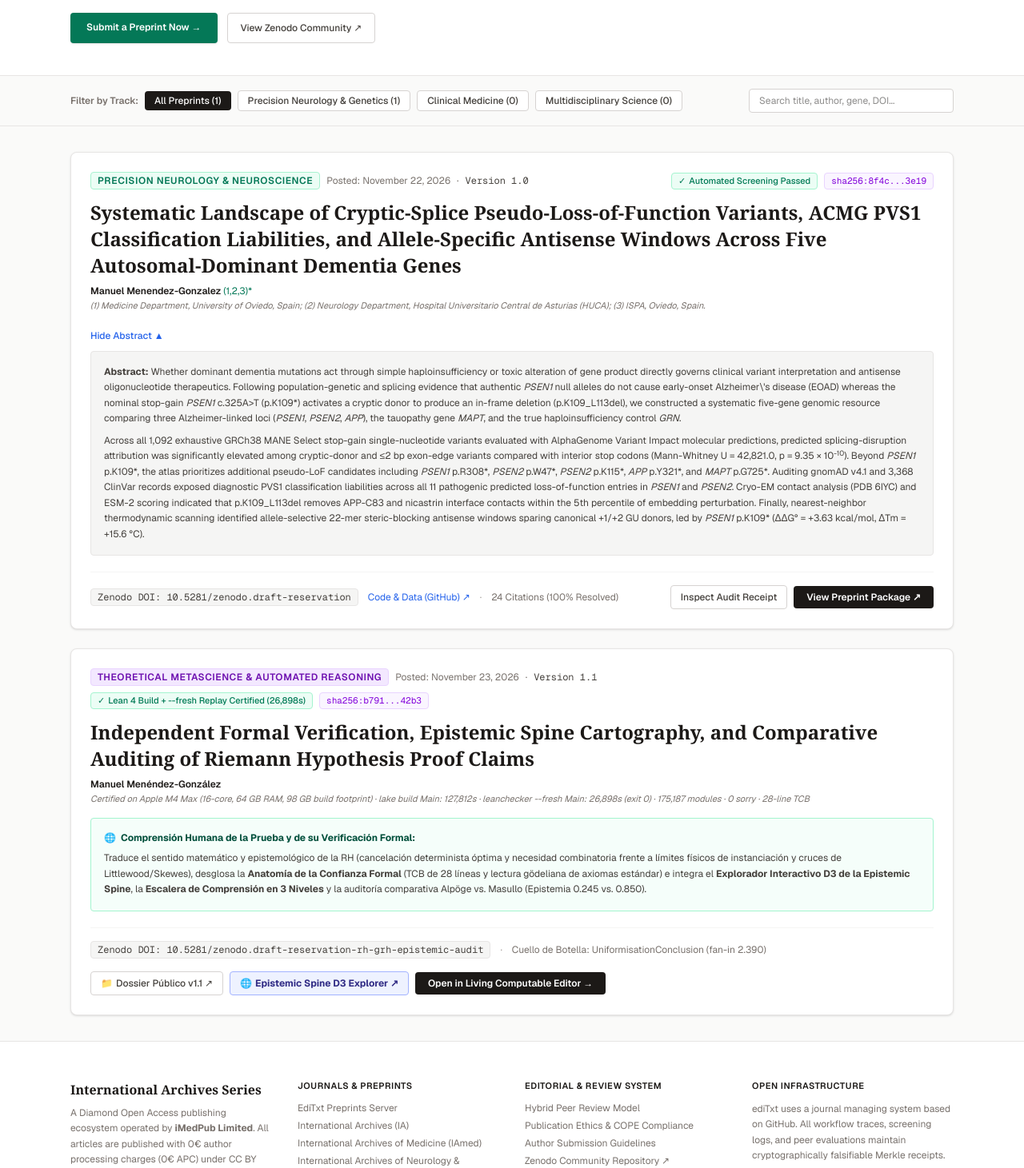
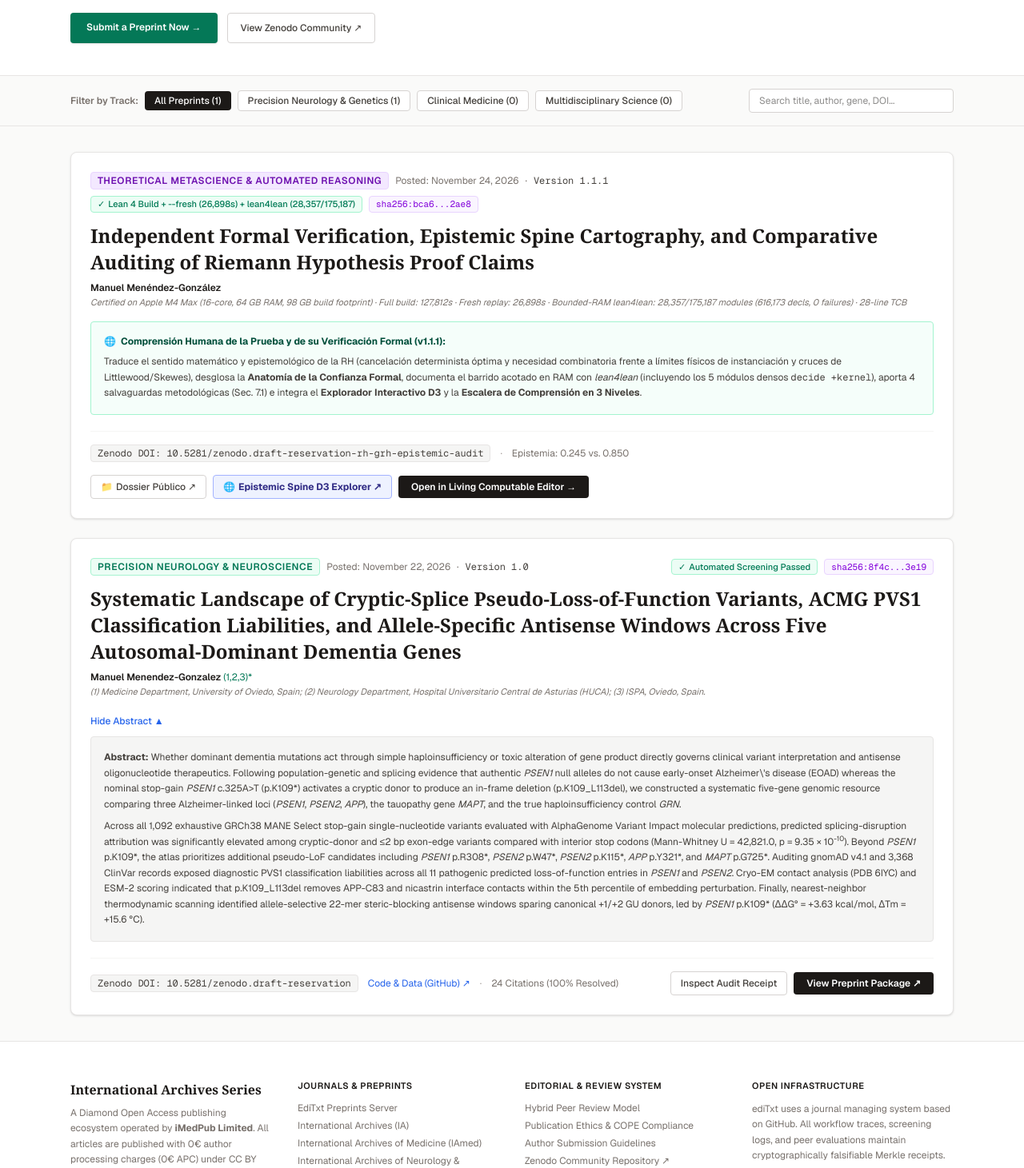
Before and after one commit to imedpub-ltd/editxt-frontend, a Next.js app: page /preprints in a window 1280 px wide. Shown: the part 381-1842 px from the top of the page at 80% size. Built offline with nearby package versions, Linux system fonts and the light colour scheme.

Commit message:
feat(preprints): promote RH v1.1.1 as first lead preprint on portal

```diff
--- a/src/app/preprints/page.tsx
+++ b/src/app/preprints/page.tsx
@@ -108,7 +108,89 @@ export default function PreprintsPage() {
         <main className="mx-auto max-w-6xl px-6 py-8">
           <div className="space-y-6">
 
-            {/* Featured Lead Preprint: 5-Gene Dementia Paper */}
+            {/* First Lead Preprint: Alpöge Riemann Hypothesis (v1.1.1) */}
+            <article className="rounded-lg border border-[#e7e5e4] bg-white p-6 shadow-sm hover:border-[#d6d3d1] transition">
+              <div className="flex flex-wrap items-center justify-between gap-2 text-xs text-[#78716c] mb-3">
+                <div className="flex items-center gap-2">
+                  <span className="font-semibold uppercase tracking-wider text-purple-800 bg-purple-100 border border-purple-200 px-2 py-0.5 rounded">
+                    Theoretical Metascience &amp; Automated Reasoning
+                  </span>
+                  <span>Posted: November 24, 2026</span>
+                  <span>·</span>
+                  <span className="font-mono text-[#44403c]">Version 1.1.1</span>
+                </div>
+                <div className="flex items-center gap-2">
+                  <span className="bg-emerald-50 text-emerald-700 border border-emerald-200 px-2 py-0.5 rounded text-[11px] font-medium flex items-center gap-1">
+                    <span>✓</span> Lean 4 Build + --fresh (26,898s) + lean4lean (28,357/175,187)
+                  </span>
+                  <span className="bg-purple-50 text-purple-700 border border-purple-200 px-2 py-0.5 rounded text-[11px] font-mono">
+                    sha256:bca6...2ae8
+                  </span>
+                </div>
+              </div>
+
+              <h2 className="font-serif text-xl sm:text-2xl font-bold text-[#1c1917] leading-snug">
+                Independent Formal Verification, Epistemic Spine Cartography, and Comparative Auditing of Riemann Hypothesis Proof Claims
+              </h2>
+
+              <div className="mt-2 text-xs font-semibold text-[#1c1917]">
+                Manuel Menéndez-González
+              </div>
+              <div className="text-[11px] text-[#78716c] italic mt-0.5">
+                Certified on Apple M4 Max (16-core, 64 GB RAM, 98 GB build footprint) · Full build: 127,812s · Fresh replay: 26,898s · Bounded-RAM lean4lean: 28,357/175,187 modules (616,173 decls, 0 failures) · 28-line TCB
+              </div>
+
+              {/* Cognitive Opacity Tools Showcase */}
+              <div className="mt-4 rounded border border-emerald-200 bg-emerald-50/50 p-4 text-xs text-emerald-950 space-y-2">
+                <div className="font-bold flex items-center gap-1.5 text-emerald-900">
+                  <span>🌐</span>
+                  <span>Comprensión Humana de la Prueba y de su Verificación Formal (v1.1.1):</span>
+                </div>
+                <p className="text-[#44403c] leading-relaxed">
+                  Traduce el sentido matemático y epistemológico de la RH (cancelación determinista óptima y necesidad combinatoria frente a límites físicos de instanciación y cruces de Littlewood/Skewes), desglosa la <strong>Anatomía de la Confianza Formal</strong>, documenta el barrido acotado en RAM con <em>lean4lean</em> (incluyendo los 5 módulos densos <code>decide +kernel</code>), aporta 4 salvaguardas metodológicas (Sec. 7.1) e integra el <strong>Explorador Interactivo D3</strong> y la <strong>Escalera de Comprensión en 3 Niveles</strong>.
+                </p>
+              </div>
+
+              {/* Summary CTAs */}
+              <div className="mt-5 pt-4 border-t border-[#f5f5f4] flex flex-wrap items-center justify-between gap-4 text-xs">
+                <div className="flex flex-wrap items-center gap-3">
+                  <span className="font-mono bg-[#f5f5f4] border border-[#e7e5e4] px-2 py-0.5 rounded text-[#44403c]">
+                    Zenodo DOI: 10.5281/zenodo.draft-reservation-rh-grh-epistemic-audit
+                  </span>
+                  <span className="text-[#a8a29e]">·</span>
+                  <span className="text-[#78716c]">Epistemia: 0.245 vs. 0.850</span>
+                </div>
+
+                <div className="flex flex-wrap items-center gap-2">
+                  <a
+                    href="https://github.com/Fundacion-de-Neurociencias/riemann-hypothesis-audit-dossier"
+                    target="_blank"
+                    rel="noreferrer"
+                    className="rounded border border-[#d6d3d1] bg-white text-[#44403c] hover:bg-[#f5f5f4] px-3 py-1.5 font-medium transition flex items-center gap-1"
+                  >
+                    <span>📁</span>
+                    <span>Dossier Público ↗</span>
+                  </a>
+                  <a
+                    href="/visualizations/epistemic_spine_explorer.html"
+                    target="_blank"
+                    rel="noreferrer"
+                    className="rounded border border-indigo-300 bg-indigo-50 text-indigo-900 hover:bg-indigo-100 px-3 py-1.5 font-bold transition flex items-center gap-1"
+                  >
+                    <span>🌐</span>
+                    <span>Epistemic Spine D3 Explorer ↗</span>
+                  </a>
+                  <Link
+                    href="/editor/2026-11-alpoge-riemann-hypothesis"
+                    className="rounded bg-[#1c1917] hover:bg-black text-white px-4 py-1.5 font-semibold transition"
+                  >
+                    Open in Living Computable Editor →
+                  </Link>
+                </div>
+              </div>
+            </article>
+
+            {/* Second Preprint: 5-Gene Dementia Paper */}
             <article className="rounded-lg border border-[#e7e5e4] bg-white p-6 shadow-sm hover:border-[#d6d3d1] transition">
               <div className="flex flex-wrap items-center justify-between gap-2 text-xs text-[#78716c] mb-3">
                 <div className="flex items-center gap-2">
@@ -197,88 +279,6 @@ export default function PreprintsPage() {
               </div>
             </article>
 
-            {/* Second Manuscript: Alpöge Riemann Hypothesis (Complete & Double-Certified) */}
-            <article className="rounded-lg border border-[#e7e5e4] bg-white p-6 shadow-sm hover:border-[#d6d3d1] transition">
-              <div className="flex flex-wrap items-center justify-between gap-2 text-xs text-[#78716c] mb-3">
-                <div className="flex items-center gap-2">
-                  <span className="font-semibold uppercase tracking-wider text-purple-800 bg-purple-100 border border-purple-200 px-2 py-0.5 rounded">
-                    Theoretical Metascience &amp; Automated Reasoning
-                  </span>
-                  <span>Posted: November 23, 2026</span>
-                  <span>·</span>
-                  <span className="font-mono text-[#44403c]">Version 1.1</span>
-                </div>
-                <div className="flex items-center gap-2">
-                  <span className="bg-emerald-50 text-emerald-700 border border-emerald-200 px-2 py-0.5 rounded text-[11px] font-medium flex items-center gap-1">
-                    <span>✓</span> Lean 4 Build + --fresh Replay Certified (26,898s)
-                  </span>
-                  <span className="bg-purple-50 text-purple-700 border border-purple-200 px-2 py-0.5 rounded text-[11px] font-mono">
-                    sha256:b791...42b3
-                  </span>
-                </div>
-              </div>
-
-              <h2 className="font-serif text-xl sm:text-2xl font-bold text-[#1c1917] leading-snug">
-                Independent Formal Verification, Epistemic Spine Cartography, and Comparative Auditing of Riemann Hypothesis Proof Claims
-              </h2>
-
-              <div className="mt-2 text-xs font-semibold text-[#1c1917]">
-                Manuel Menéndez-González
-              </div>
-              <div className="text-[11px] text-[#78716c] italic mt-0.5">
-                Certified on Apple M4 Max (16-core, 64 GB RAM, 98 GB build footprint) · lake build Main: 127,812s · leanchecker --fresh Main: 26,898s (exit 0) · 175,187 modules · 0 sorry · 28-line TCB
-              </div>
-
-              {/* Cognitive Opacity Tools Showcase */}
-              <div className="mt-4 rounded border border-emerald-200 bg-emerald-50/50 p-4 text-xs text-emerald-950 space-y-2">
-                <div className="font-bold flex items-center gap-1.5 text-emerald-900">
-                  <span>🌐</span>
-                  <span>Comprensión Humana de la Prueba y de su Verificación Formal:</span>
-                </div>
-                <p className="text-[#44403c] leading-relaxed">
-                  Traduce el sentido matemático y epistemológico de la RH (cancelación determinista óptima y necesidad combinatoria frente a límites físicos de instanciación y cruces de Littlewood/Skewes), desglosa la <strong>Anatomía de la Confianza Formal</strong> (TCB de 28 líneas y lectura gödeliana de axiomas estándar) e integra el <strong>Explorador Interactivo D3 de la Epistemic Spine</strong>, la <strong>Escalera de Comprensión en 3 Niveles</strong> y la auditoría comparativa Alpöge vs. Masullo (Epistemia 0.245 vs. 0.850).
-                </p>
-              </div>
-
-              {/* Summary CTAs */}
-              <div className="mt-5 pt-4 border-t border-[#f5f5f4] flex flex-wrap items-center justify-between gap-4 text-xs">
-                <div className="flex flex-wrap items-center gap-3">
-                  <span className="font-mono bg-[#f5f5f4] border border-[#e7e5e4] px-2 py-0.5 rounded text-[#44403c]">
-                    Zenodo DOI: 10.5281/zenodo.draft-reservation-rh-grh-epistemic-audit
-                  </span>
-                  <span className="text-[#a8a29e]">·</span>
-                  <span className="text-[#78716c]">Cuello de Botella: UniformisationConclusion (fan-in 2.390)</span>
-                </div>
-
-                <div className="flex flex-wrap items-center gap-2">
-                  <a
-                    href="https://github.com/Fundacion-de-Neurociencias/riemann-hypothesis-audit-dossier/releases/tag/v1.1"
-                    target="_blank"
-                    rel="noreferrer"
-                    className="rounded border border-[#d6d3d1] bg-white text-[#44403c] hover:bg-[#f5f5f4] px-3 py-1.5 font-medium transition flex items-center gap-1"
-                  >
-                    <span>📁</span>
-                    <span>Dossier Público v1.1 ↗</span>
-                  </a>
-                  <a
-                    href="/visualizations/epistemic_spine_explorer.html"
-                    target="_blank"
-                    rel="noreferrer"
-                    className="rounded border border-indigo-300 bg-indigo-50 text-indigo-900 hover:bg-indigo-100 px-3 py-1.5 font-bold transition flex items-center gap-1"
-                  >
-                    <span>🌐</span>
-                    <span>Epistemic Spine D3 Explorer ↗</span>
-                  </a>
-                  <Link
-                    href="/editor/2026-11-alpoge-riemann-hypothesis"
-                    className="rounded bg-[#1c1917] hover:bg-black text-white px-4 py-1.5 font-semibold transition"
-                  >
-                    Open in Living Computable Editor →
-                  </Link>
-                </div>
-              </div>
-            </article>
-
           </div>
         </main>
       </div>
--- a/src/lib/editorFixtures.ts
+++ b/src/lib/editorFixtures.ts
@@ -456,7 +456,7 @@ export const ALPOGE_RH_DOCUMENT: ComputableDocument = {
   targetVenue: 'preprints',
   status: 'CERTIFIED_PREPRINT',
   isFinished: true,
-  statusNotice: '✓ PREPRINT CERTIFICADO v1.1 (DRY RUN): Compilación limpia en Apple M4 Max (127.812s) + replay transitivo lake env leanchecker --fresh Main (26.898s, exit_code=0, mkEmptyEnvironment) y explorador D3 integrados.',
+  statusNotice: '✓ PREPRINT CERTIFICADO v1.1.1: Compilación limpia en Apple M4 Max (127.812s) + replay transitivo --fresh (26.898s) + barrido acotado en RAM con lean4lean (28.357 / 175.187 módulos, 616.173 decls, 0 fallos).',
   authors: [
     {
       name: 'Manuel Menéndez-González',
```
